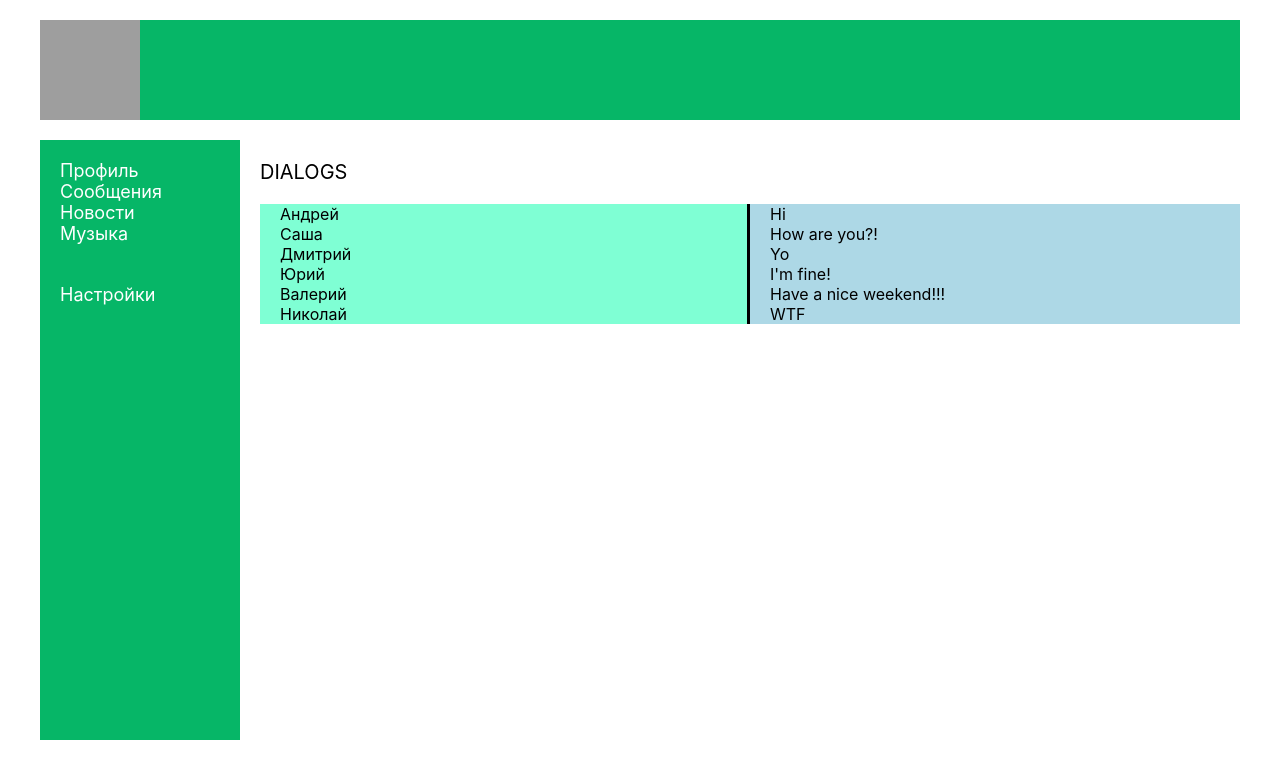
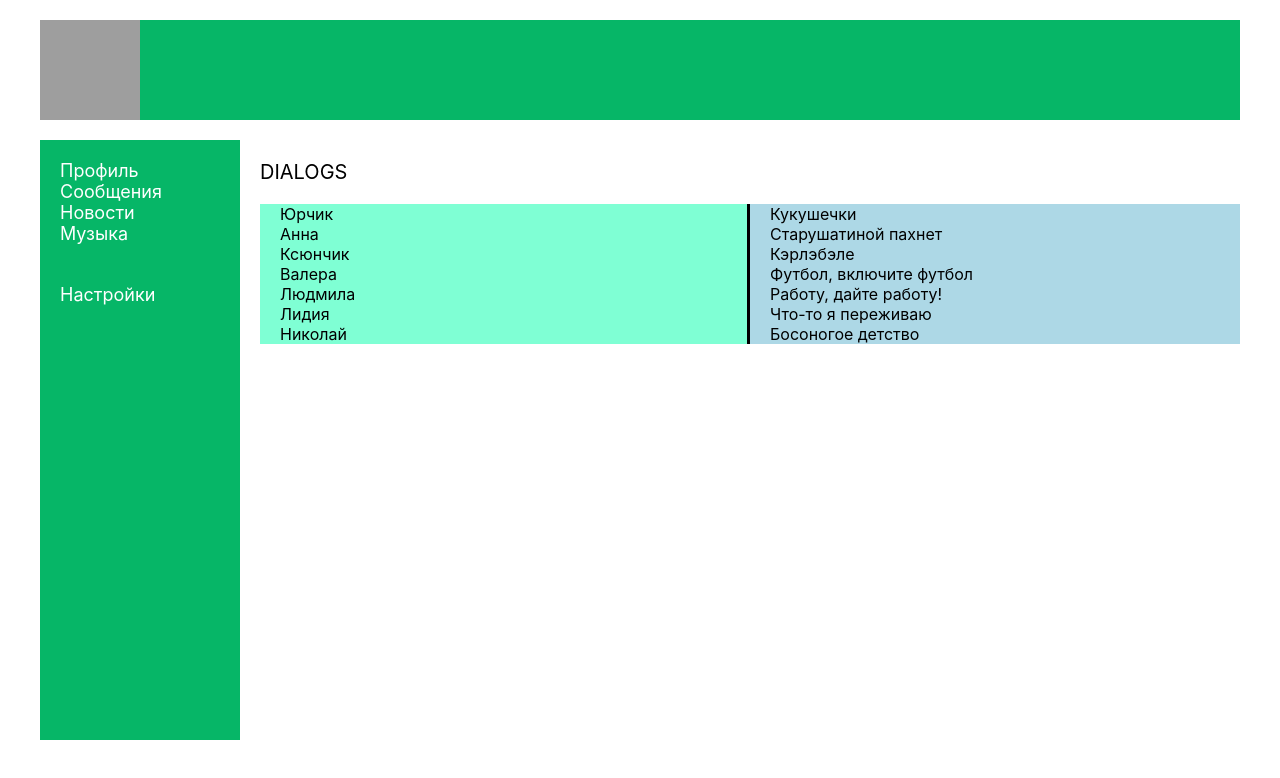
Before and after one commit to yvivashk/react-1, a React (Create React App) app: page /dialogs in a window 1280 px wide. Shown: the top 778 px of the page. Built offline with nearby package versions, Linux system fonts and the light colour scheme; grey boxes are pictures that could not be loaded.

Commit message:
Сделал урок №28, массивы объектов из компонент MyPosts и Profile перенёс в файл index.js

```diff
--- a/src/App.js
+++ b/src/App.js
@@ -9,7 +9,7 @@ import Music from './components/Music/Music';
 import Settings from './components/Settings/Settings';
 import {BrowserRouter, Routes, Route} from 'react-router-dom';
 
-const App = () => {
+const App = (props) => {
   return (
     <BrowserRouter>
       <div className="app-wrapper">
@@ -17,8 +17,8 @@ const App = () => {
         <Sidebar/>
         <section className="main">
           <Routes>
-            <Route path="/dialogs/*" element={<Dialogs title="DIALOGS"/>}/>
-            <Route path="/profile" element={<Profile/>}/>
+            <Route path="/dialogs" element={<Dialogs title="DIALOGS" dialogs={props.dialogs} messages={props.messages}/>}/>
+            <Route path="/profile" element={<Profile posts={props.posts}/>}/>
             <Route path="/news" element={<News title="НОВОСТИ"/>}/>
             <Route path="/music" element={<Music title="МУЗЫКА-МУЗЫКА"/>}/>
             <Route path="/settings" element={<Settings title="НАСТРОЙКИ"/>}/>
--- a/src/components/Dialogs/Dialogs.jsx
+++ b/src/components/Dialogs/Dialogs.jsx
@@ -5,26 +5,8 @@ import Message from "./Message/Message";
 
 const Dialogs = (props) => {
 
-  let dialogs = [
-    { id: 1, name: 'Андрей' },
-    { id: 2, name: 'Саша' },
-    { id: 3, name: 'Дмитрий' },
-    { id: 4, name: 'Юрий' },
-    { id: 5, name: 'Валерий' },
-    { id: 6, name: 'Николай' },
-  ];
-
-  let messages = [
-    { id: 1, message: 'Hi' },
-    { id: 2, message: 'How are you?!' },
-    { id: 3, message: 'Yo' },
-    { id: 4, message: 'I\'m fine!' },
-    { id: 5, message: 'Have a nice weekend!!!' },
-    { id: 6, message: 'WTF' },
-  ];
-
-  let dialogsElements = dialogs.map(d => <DialogItem name={d.name} id={d.id} />);
-  let messagesElements = messages.map(m => <Message message={m.message} id={m.id} />);
+  let dialogsElements = props.dialogs.map(d => <DialogItem name={d.name} id={d.id} />);
+  let messagesElements = props.messages.map(m => <Message message={m.message} id={m.id} />);
 
   return (
     <section className={s['dialogs-wrapper']}>
--- a/src/components/Profile/MyPosts/MyPosts.jsx
+++ b/src/components/Profile/MyPosts/MyPosts.jsx
@@ -1,14 +1,9 @@
 import Post from './Post/Post';
 import s from './MyPosts.module.css';
 
-const MyPosts = () => {
+const MyPosts = (props) => {
 
-  let posts = [
-    {id: 1, message: 'Привет, как тебя зовут?', likesCount: 20, adress: 'https://www.1zoom.ru/big2/946/289597-frederika.jpg',},
-    {id: 2, message: 'Меня зовут Юрчик!!!', likesCount: 100, adress: 'https://www.film.ru/sites/default/files/styles/thumb_600x400/public/articles/0908/avt.jpg'},
-  ];
-
-  let postsElements = posts.map( p => <Post message={p.message} id={p.id} likesCount={p.likesCount} adress={p.adress}/>);
+  let postsElements = props.posts.map( p => <Post message={p.message} id={p.id} likesCount={p.likesCount} adress={p.adress}/>);
 
   return (
     <div className={s['posts-wrapper']}>
--- a/src/components/Profile/Profile.jsx
+++ b/src/components/Profile/Profile.jsx
@@ -3,11 +3,11 @@ import s from './Profile.module.css';
 import MyPosts from './MyPosts/MyPosts';
 import ProfileInfo from './ProfileInfo/ProfileInfo';
 
-const Profile = () => {
+const Profile = (props) => {
   return (
     <section className={s.main}>
       <ProfileInfo />
-      <MyPosts />
+      <MyPosts posts={props.posts}/>
     </section>
   );
 };
--- a/src/index.js
+++ b/src/index.js
@@ -5,9 +5,35 @@ import App from './App';
 import reportWebVitals from './reportWebVitals';
 
 const root = ReactDOM.createRoot(document.getElementById('root'));
+
+let posts = [
+  {id: 1, message: 'Привет, как тебя зовут?', likesCount: 20, adress: 'https://www.1zoom.ru/big2/946/289597-frederika.jpg',},
+  {id: 2, message: 'Меня зовут Юрчик!!!', likesCount: 100, adress: 'https://www.film.ru/sites/default/files/styles/thumb_600x400/public/articles/0908/avt.jpg'},
+];
+
+let dialogs = [
+  {id: 1, name: "Юрчик"},
+  {id: 2, name: "Анна"},
+  {id: 3, name: "Ксюнчик"},
+  {id: 4, name: "Валера"},
+  {id: 5, name: "Людмила"},
+  {id: 6, name: "Лидия"},
+  {id: 7, name: "Николай"},
+];
+
+let messages = [
+  {id: 1, message: "Кукушечки"},
+  {id: 2, message: "Старушатиной пахнет"},
+  {id: 3, message: "Кэрлэбэле"},
+  {id: 4, message: "Футбол, включите футбол"},
+  {id: 5, message: "Работу, дайте работу!"},
+  {id: 6, message: "Что-то я переживаю"},
+  {id: 7, message: "Босоногое детство"},
+];
+
 root.render(
   <React.StrictMode>
-    <App />
+    <App posts={posts} dialogs={dialogs} messages={messages}/>
   </React.StrictMode>
 );
 
```
